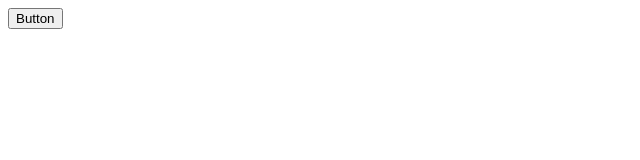
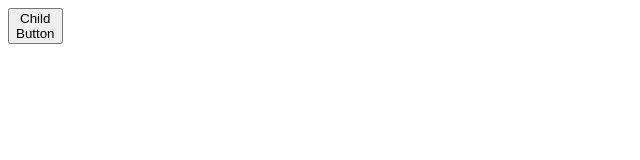
Before and after one commit to LordCarlosMP/GatsbyBackForward, a Gatsby site: page / in a window 1280 px wide. Shown: the full height of the page, 0-640 px from the left. Built offline with nearby package versions, Linux system fonts and the light colour scheme; Gatsby itself is replaced by a stand-in of ours.

Commit message:
Converged dev and prod navigation

```diff
--- a/src/pages/index.js
+++ b/src/pages/index.js
@@ -1,16 +1,33 @@
 import * as React from 'react';
+import {navigate} from 'gatsby';
+import {Router} from '@reach/router';
 
 const IndexPage = () => {
   console.log('Re-rendering');
-  return <button onClick={() => {
-    window.history.pushState({state: "newBrowserHistoryState"}, '', '');
-    // it also happens with this:
-    // const popStateEvent = new PopStateEvent('popstate',
-    //     {state: "newBrowserHistoryState"});
-    // dispatchEvent(popStateEvent);
-  }}>
+
+  return <Router>
+    <Button path="/"/>
+  </Router>;
+};
+
+const Button = () => {
+  console.log('Re-rendering button');
+  return <button
+      onClick={() => {
+        navigate('/',
+            {
+              state: 'newBrowserHistoryState',
+              replace: true,
+            },
+        );
+      }}>
+    <Child/>
     Button
   </button>;
+};
+const Child = () => {
+  console.log('Re-rendering child');
+  return <div>Child</div>;
 };
 
 export default IndexPage;
```
